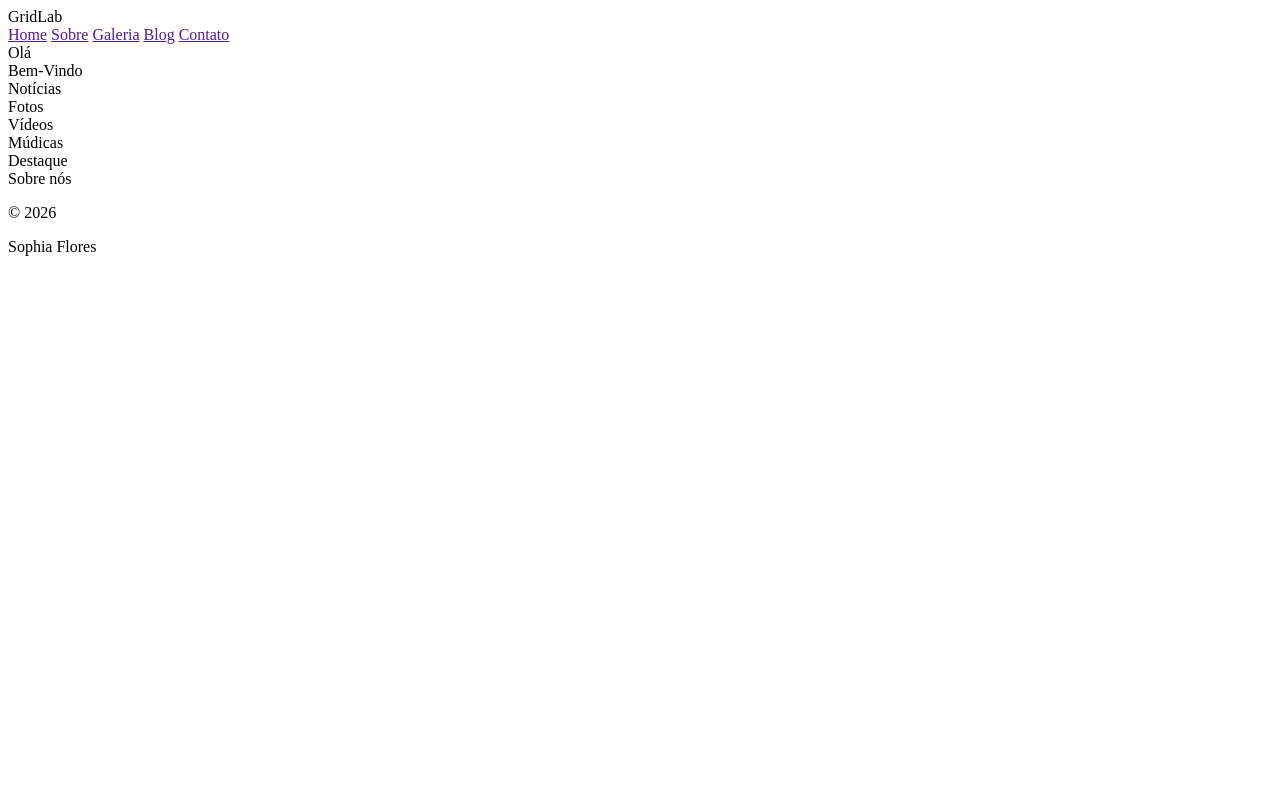
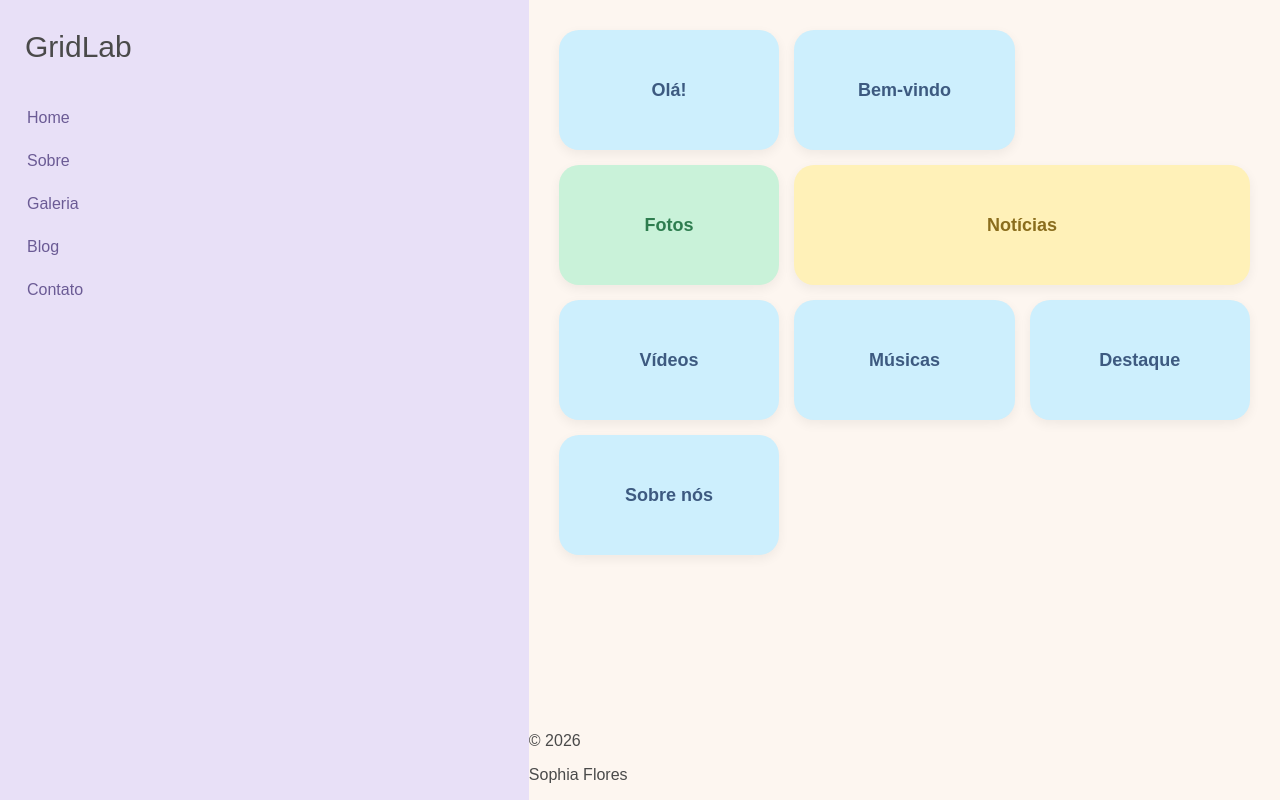
Before and after one commit to sophiafx2009-stack/atividade-pratica, a plain HTML site: page index.html in a window 1280 px wide. Drawn offline with Linux system fonts and the light colour scheme.

Commit message:
Atulização do style.css

```diff
--- a/index.html
+++ b/index.html
@@ -3,35 +3,37 @@
 <head>
     <meta charset="UTF-8">
     <meta name="viewport" content="width=device-width, initial-scale=1.0">
-    <title>Document</title>
+    <title>GridLab</title>
+    <link rel="stylesheet" href="./style.css">
 </head>
 <body>
-     <aside class="sidebar">
-        <div class="caixa-menu-titulo"> GridLab</div>
-        <a href="">Home</a>
-        <a href="">Sobre</a>
-        <a href="">Galeria</a>
-        <a href="">Blog</a>
-        <a href="">Contato</a>
-     </aside>
 
-     <!--CONTEÚDO-->
-     <main>
-        <div class="caixa">Olá</div>
-        <div class="caixa">Bem-Vindo</div>
+    <!-- SIDEBAR  -->
+    <aside class="sidebar">
+        <div class="caixa-menu-titulo">GridLab</div>
+        <a class="caixa-menu" href="">Home</a>
+        <a class="caixa-menu" href="">Sobre</a>
+        <a class="caixa-menu" href="">Galeria</a>
+        <a class="caixa-menu" href="">Blog</a>
+        <a class="caixa-menu" href="">Contato</a>
+    </aside>
+
+    <!-- CONTEÚDO  -->
+     <main class="grade">
+        <div class="caixa">Olá!</div>
+        <div class="caixa">Bem-vindo</div>
         <div class="caixa larga">Notícias</div>
         <div class="caixa alta">Fotos</div>
         <div class="caixa">Vídeos</div>
-        <div class="caixa">Múdicas</div>
+        <div class="caixa">Músicas</div>
         <div class="caixa primeira">Destaque</div>
         <div class="caixa toda">Sobre nós</div>
-
      </main>
 
      <footer class="footer">
         <p>&copy; 2026</p>
         <p>Sophia Flores</p>
+     </footer>
 
-     </footer>
 </body>
 </html>
--- a/style.css
+++ b/style.css
@@ -1,14 +1,109 @@
-body{
+body {
     margin: 0;
     font-family: Arial, sans-serif;
     background-color: #fdf6f0;
     color: #4a4a4a;
     min-height: 100vh;
 
-    display:grid;
-    grid-template-columns: 170px 1fr;
+    display: grid;
+    grid-template-columns: 270px, 1fr;
     grid-template-rows: 1fr auto;
     grid-template-areas:
-                        "sidebar grade"
-                        "sidebar footer";
+                "sidebar grade"
+                "sidebar footer";
+
 }
+
+
+.sidebar { grid-area: sidebar;}
+.grade { grid-area: grade;}
+.footer {grid-area: footer;}
+
+
+.sidebar {
+    display: grid;
+    align-content: start;
+    gap: 5px;
+    padding: 30px 15px;
+    background-color: #e8e0f7;
+
+}
+
+.caixa-menu {
+    color: #6b5b95;
+    text-decoration: none;
+    padding: 10px 12px;
+    border-radius: 10px;
+    transition: 0.2s;
+}
+
+
+.caixa-menu:hover{
+    background: #ffffff;
+    color: #4a3b78;
+}
+
+.caixa-menu-titulo{
+    font-family: Arial, Helvetica, sans-serif;
+    font-size: 30px;
+    margin-bottom: 30px;
+    margin-left: 10px;
+}
+
+.titulo{
+    font-size: 30px;
+    font-weight: bold;
+    color: #4a3b78;
+    margin-bottom: 20px;
+}
+
+.titulo:hover{
+    background: none;
+    color: #4a3b78;
+}
+
+.grade {
+    display: grid;
+    grid-template-columns: repeat(3, 1fr);
+    grid-auto-rows: 120px;
+    gap: 15px;
+    padding: 30px;
+    align-content: start;
+}
+
+.caixa{
+    background: #cdeffd;
+    color: #3d5a80;
+    font-weight: bold;
+    font-size: 18px;
+    border-radius: 20px;
+    box-shadow: 0 4px 12px rgba(0, 0, 0, 0.06);
+    transition: 0.3s;
+
+    display: grid;
+    place-items: center;
+}
+
+.caixa:hover{
+    transform: translate(-5px) scale(1.02);
+    box-shadow: 0 10px 20px rgba(0, 0, 0, 0,1);
+
+}
+
+.larga{
+    grid-column: span 2;
+    background-color: #fff1b8;
+    color: #8a6d1d;
+
+}
+
+.alta{
+    grid-row: span2;
+    background-color: #c9f2d9;
+    color: #2e7d4f;
+
+}
+
+.primeira{
+    order
+}
```
